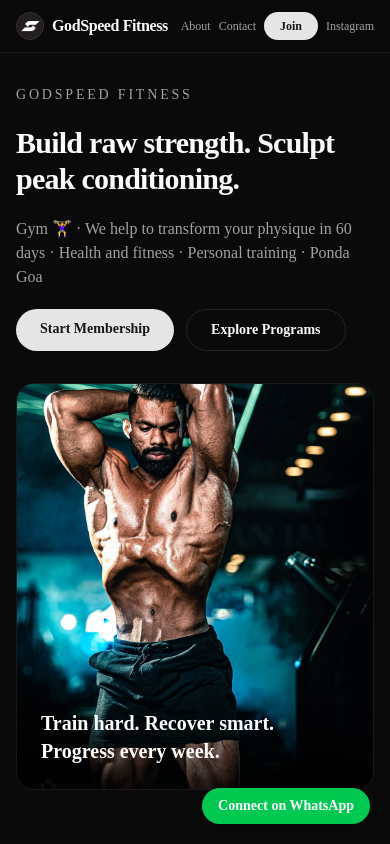
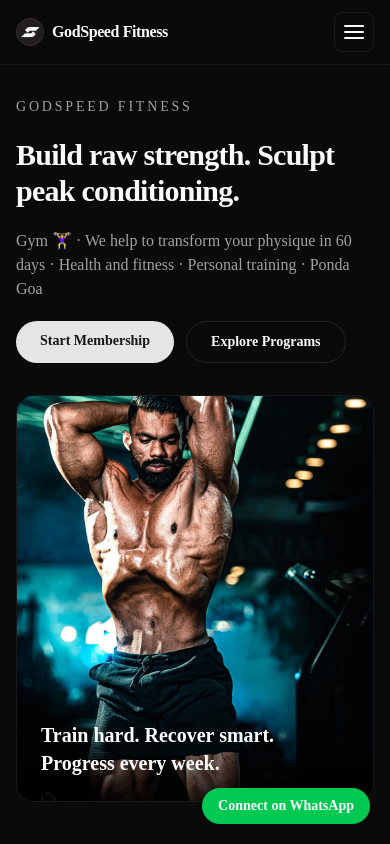
Before and after one commit to Bibin-VR/Godspeed, a Next.js app: page / in a window 390 px wide. Shown: the top 844 px of the page. Built offline with nearby package versions, Linux system fonts and the light colour scheme.

Commit message:
feat: add responsive mobile hamburger navigation

```diff
--- a/app/layout.tsx
+++ b/app/layout.tsx
@@ -32,7 +32,7 @@
     <html lang="en" className="dark">
       <body className={`${geistSans.variable} ${geistMono.variable} antialiased`}>
         <header className="sticky top-0 z-50 border-b border-border/60 bg-background/85 backdrop-blur">
-          <nav className="mx-auto flex w-full max-w-6xl flex-wrap items-center justify-between gap-3 px-4 py-3 sm:px-6 md:px-8">
+          <nav className="mx-auto flex w-full max-w-6xl items-center justify-between gap-3 px-4 py-3 sm:px-6 md:px-8">
             <Link href="/" className="text-base font-bold tracking-tight sm:text-lg">
               <span className="flex items-center gap-2">
                 <img
@@ -43,7 +43,8 @@
                 <span>GodSpeed Fitness</span>
               </span>
             </Link>
-            <div className="flex flex-wrap items-center justify-end gap-2 text-xs sm:gap-4 sm:text-sm">
+
+            <div className="hidden items-center justify-end gap-4 text-sm md:flex">
               <Link href="/about" className="text-muted-foreground transition-colors hover:text-foreground">
                 About
               </Link>
@@ -62,6 +63,41 @@
                 Instagram
               </a>
             </div>
+
+            <details className="relative md:hidden">
+              <summary className="flex h-10 w-10 cursor-pointer list-none flex-col items-center justify-center gap-1 rounded-md border border-border/70 bg-background/70 text-foreground marker:content-none">
+                <span className="sr-only">Open menu</span>
+                <span className="block h-0.5 w-5 rounded bg-current" />
+                <span className="block h-0.5 w-5 rounded bg-current" />
+                <span className="block h-0.5 w-5 rounded bg-current" />
+              </summary>
+
+              <div className="absolute right-0 top-12 z-50 min-w-44 rounded-xl border border-border bg-card p-2 shadow-xl">
+                <Link href="/about" className="block rounded-lg px-3 py-2 text-sm text-muted-foreground hover:bg-muted hover:text-foreground">
+                  About
+                </Link>
+                <Link
+                  href="/contact"
+                  className="block rounded-lg px-3 py-2 text-sm text-muted-foreground hover:bg-muted hover:text-foreground"
+                >
+                  Contact
+                </Link>
+                <Link
+                  href="/join"
+                  className="mt-1 block rounded-lg bg-primary px-3 py-2 text-sm font-semibold text-primary-foreground"
+                >
+                  Join
+                </Link>
+                <a
+                  href={INSTAGRAM_PROFILE.url}
+                  target="_blank"
+                  rel="noreferrer"
+                  className="mt-1 block rounded-lg px-3 py-2 text-sm text-muted-foreground hover:bg-muted hover:text-foreground"
+                >
+                  Instagram
+                </a>
+              </div>
+            </details>
           </nav>
         </header>
         {children}
```
